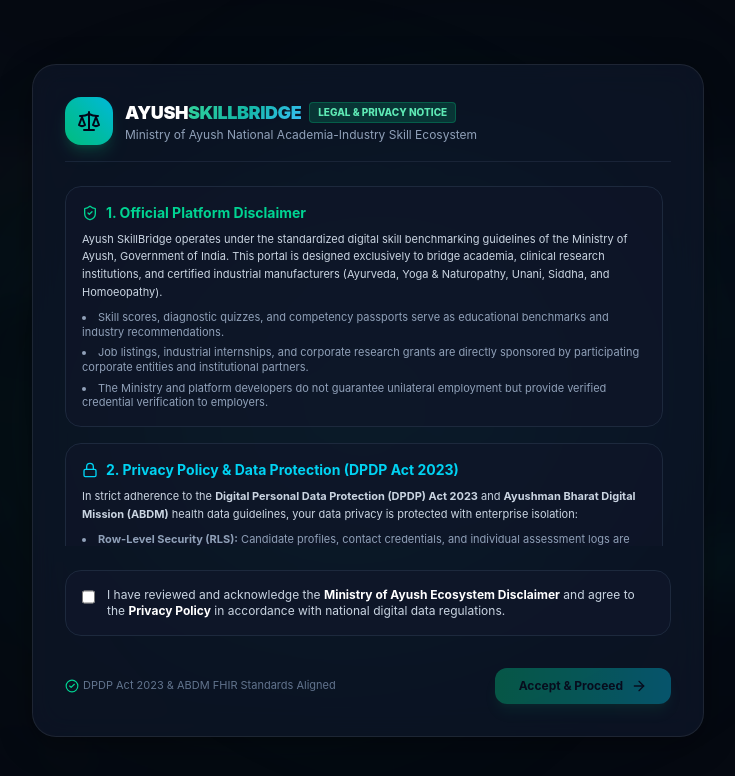
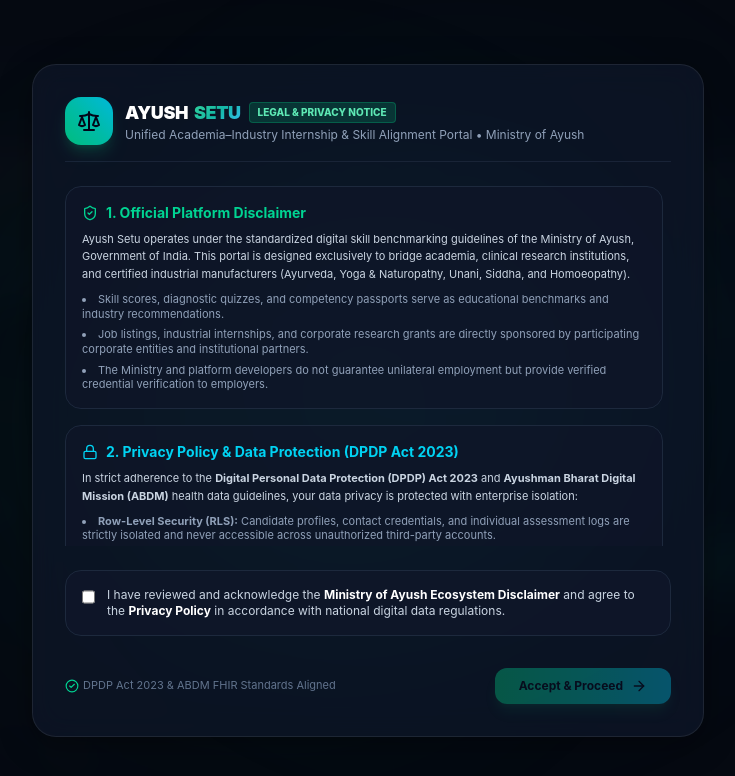
Before and after one commit to RitamBiswas2007/education, a React (Vite) app: page / in a window 1280 px wide. Shown: the top 776 px of the page, without its empty margins (272-1007 px from the left). Built offline with nearby package versions, Linux system fonts and the light colour scheme; no server answers; the database is empty.

Commit message:
feat: rename app to Ayush Setu (Unified Academia-Industry Internship & Skill Alignment Portal)

```diff
--- a/index.html
+++ b/index.html
@@ -4,7 +4,8 @@
     <meta charset="UTF-8" />
     <link rel="icon" type="image/svg+xml" href="/favicon.svg" />
     <meta name="viewport" content="width=device-width, initial-scale=1.0" />
-    <title>Ayush SkillBridge | Ministry of Ayush Academia-Industry Ecosystem</title>
+    <title>Ayush Setu | Unified Academia–Industry Internship & Skill Alignment Portal</title>
+    <meta name="description" content="Ayush Setu - Centralized Academia-Industry Collaboration Platform bridging students, academicians, and industries with AI skill assessment and internship matching." />
   </head>
   <body>
     <div id="root"></div>
--- a/package.json
+++ b/package.json
@@ -1,5 +1,5 @@
 {
-  "name": "ayush-skillbridge",
+  "name": "ayush-setu",
   "private": true,
   "version": "1.0.0",
   "type": "module",
--- a/src/App.jsx
+++ b/src/App.jsx
@@ -709,8 +709,8 @@
             </div>
             <div>
               <div className="flex items-center gap-2">
-                <h1 className="text-base font-black tracking-tight text-white">
-                  AYUSH<span className="gradient-text-ayush">SKILLBRIDGE</span>
+                <h1 className="text-base font-black tracking-tight text-white flex items-center gap-1.5">
+                  AYUSH <span className="gradient-text-ayush">SETU</span>
                 </h1>
                 <span className="px-2 py-0.5 rounded text-[10px] font-extrabold bg-emerald-500/20 text-emerald-300 border border-emerald-500/30">
                   OFFICIAL PORTAL
@@ -722,7 +722,7 @@
                 )}
               </div>
               <p className="text-[10px] text-slate-400 font-medium">
-                Ministry of Ayush • National Academia-Industry Ecosystem
+                Unified Academia–Industry Internship & Skill Alignment Portal • Ministry of Ayush
               </p>
             </div>
           </div>
--- a/src/components/AuthScreen.jsx
+++ b/src/components/AuthScreen.jsx
@@ -251,10 +251,10 @@
           </div>
           <div>
             <span className="text-base font-black text-white tracking-tight">
-              AYUSH<span className="gradient-text-ayush">SKILLBRIDGE</span>
+              AYUSH <span className="gradient-text-ayush">SETU</span>
             </span>
             <span className="block text-[10px] font-bold text-slate-400 uppercase tracking-widest">
-              Ministry of Ayush • Official Portal
+              Unified Academia–Industry Internship & Skill Alignment Portal
             </span>
           </div>
         </div>
@@ -320,7 +320,7 @@
               <Sparkles className="w-5 h-5 text-slate-950" />
             </div>
             <span className="text-lg font-black text-white tracking-tight">
-              AYUSH<span className="gradient-text-ayush">SKILLBRIDGE</span>
+              AYUSH <span className="gradient-text-ayush">SETU</span>
             </span>
           </div>
 
@@ -333,8 +333,8 @@
               </h2>
               <p className="text-xs text-slate-400">
                 {isSignUp
-                  ? 'Join the national Ayush skill ecosystem'
-                  : 'Sign in to your Ayush SkillBridge workspace'}
+                  ? 'Join the national Ayush skill & internship ecosystem'
+                  : 'Sign in to your Ayush Setu workspace'}
               </p>
             </div>
 
--- a/src/components/DisclaimerModal.jsx
+++ b/src/components/DisclaimerModal.jsx
@@ -36,15 +36,15 @@
             </div>
             <div>
               <div className="flex items-center gap-2">
-                <h2 className="text-lg font-black tracking-tight text-white">
-                  AYUSH<span className="gradient-text-ayush">SKILLBRIDGE</span>
+                <h2 className="text-lg font-black tracking-tight text-white flex items-center gap-1.5">
+                  AYUSH <span className="gradient-text-ayush">SETU</span>
                 </h2>
                 <span className="px-2 py-0.5 rounded text-[10px] font-extrabold bg-emerald-500/20 text-emerald-300 border border-emerald-500/30">
                   LEGAL & PRIVACY NOTICE
                 </span>
               </div>
               <p className="text-xs text-slate-400">
-                Ministry of Ayush National Academia-Industry Skill Ecosystem
+                Unified Academia–Industry Internship & Skill Alignment Portal • Ministry of Ayush
               </p>
             </div>
           </div>
@@ -79,7 +79,7 @@
               <span>1. Official Platform Disclaimer</span>
             </div>
             <p className="text-slate-300 leading-relaxed text-[11px]">
-              Ayush SkillBridge operates under the standardized digital skill benchmarking guidelines of the Ministry of Ayush, Government of India. This portal is designed exclusively to bridge academia, clinical research institutions, and certified industrial manufacturers (Ayurveda, Yoga & Naturopathy, Unani, Siddha, and Homoeopathy).
+              Ayush Setu operates under the standardized digital skill benchmarking guidelines of the Ministry of Ayush, Government of India. This portal is designed exclusively to bridge academia, clinical research institutions, and certified industrial manufacturers (Ayurveda, Yoga & Naturopathy, Unani, Siddha, and Homoeopathy).
             </p>
             <ul className="space-y-1.5 text-[11px] text-slate-400 list-disc list-inside">
               <li>Skill scores, diagnostic quizzes, and competency passports serve as educational benchmarks and industry recommendations.</li>
```
Also changed, not shown: src/lib/realtimeStore.js.
